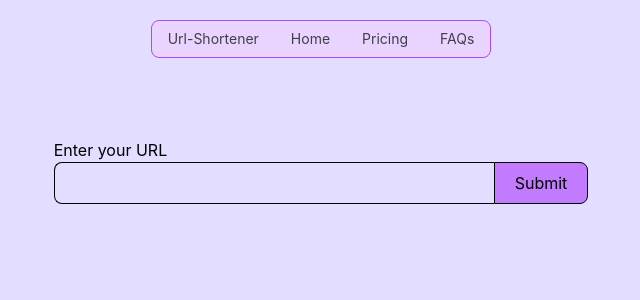
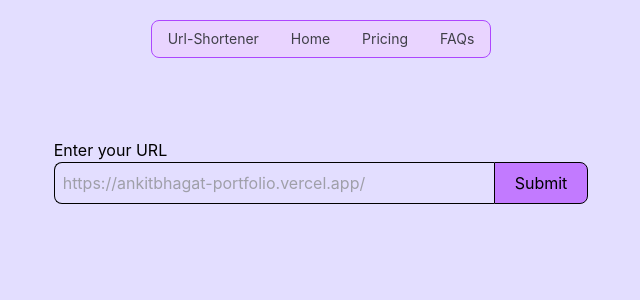
Before and after one commit to ankitsensei/url-shortener, a React (Vite) app in the folder frontend/: page / in a window 1280 px wide. Shown: the top 300 px of the page, without its empty margins (319-959 px from the left). Built offline with nearby package versions, Linux system fonts and the light colour scheme.

Commit message:
feat: added placeholder for better visual

```diff
--- a/frontend/src/pages/Hero.tsx
+++ b/frontend/src/pages/Hero.tsx
@@ -22,8 +22,9 @@ const Hero = () => {
           <div>
             <input
               type="text"
+              placeholder="https://ankitbhagat-portfolio.vercel.app/"
               {...register("newUrl", { required: true })}
-              className="border border-r-0 py-2 px-2 w-110 outline-none rounded-lg rounded-r-none"
+              className="border border-r-0 py-2 px-2 w-110 outline-none rounded-lg rounded-r-none placeholder:text-zinc-400"
             />
             {errors.newUrl && <span>This field is required</span>}
             <input
```
